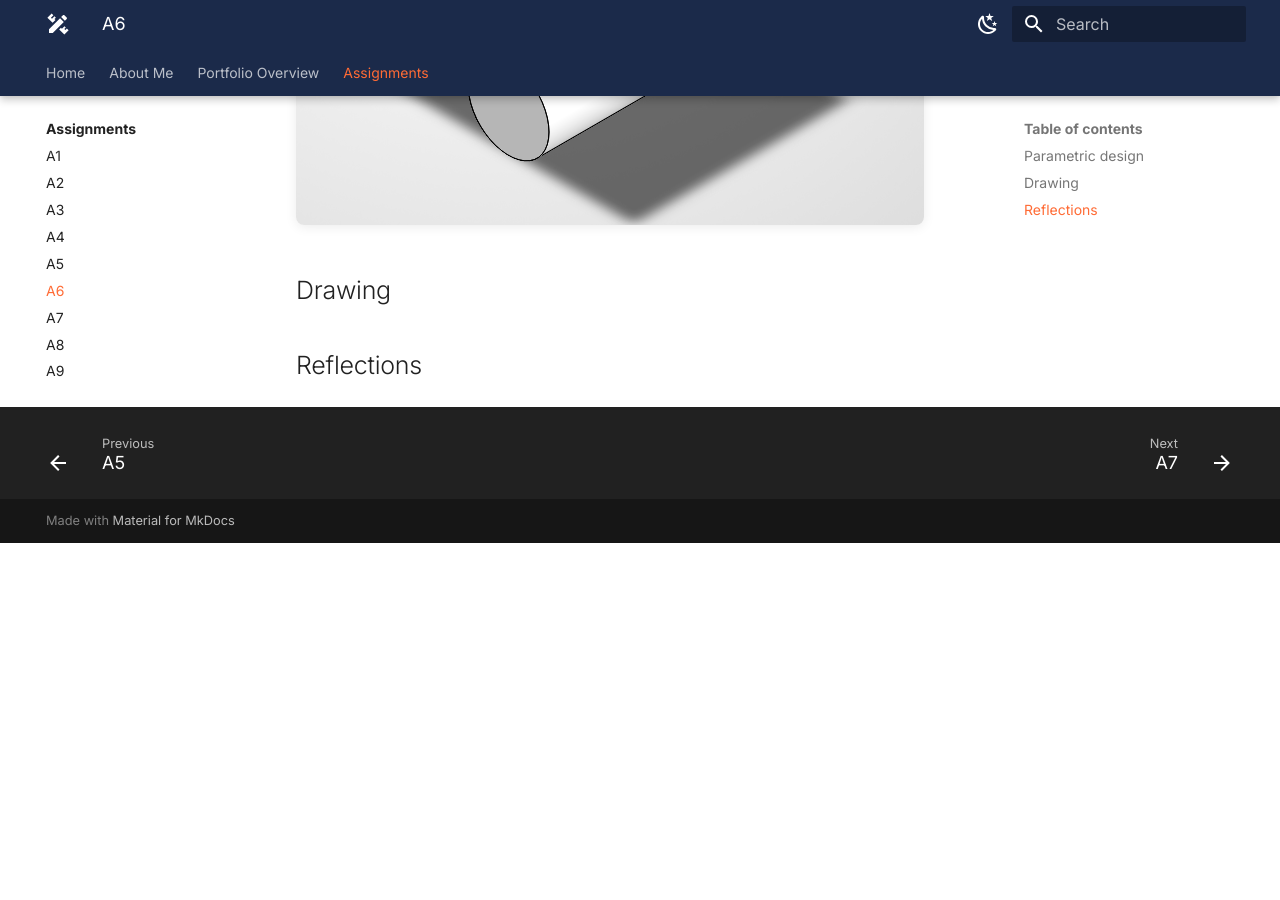
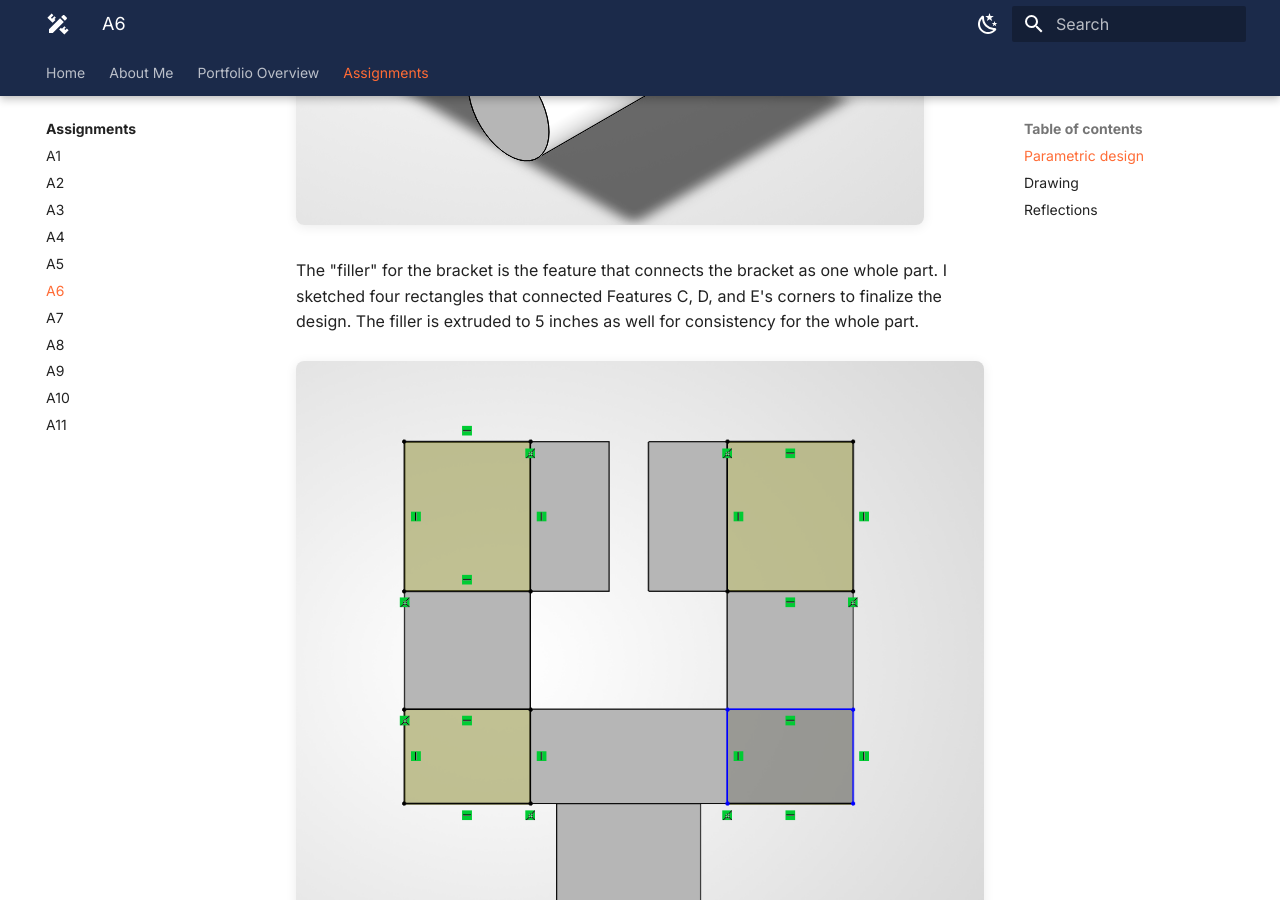
Before and after one commit to ajchiocca/megr2157-portfolio, an MkDocs documentation site: the page built from docs/assignments/A06/index.md, in a window 1280 px wide and 900 px high, scrolled down 7075 px. Built offline with MkDocs 1.6.1 and Material for MkDocs 9.7.7, drawn with Linux system fonts in a browser that asks for light colours; before the commit the page ends 7618 px from its top, so only the background shows below that.

Commit message:
Update index.md

```diff
--- a/docs/assignments/A06/index.md
+++ b/docs/assignments/A06/index.md
@@ -44,6 +44,13 @@ Feature E is the last parametrically driven feature for the bracket. The chosen
 <br>
 ![ftE1](ftE1.png)
 ![ftE2](ftE2.png)
+<br>
+<br>
+The "filler" for the bracket is the feature that connects the bracket as one whole part. I sketched four rectangles that connected Features C, D, and E's corners to finalize the design. The filler is extruded to 5 inches as well for consistency for the whole part.
+<br>
+<br>
+![fill1](fill1.png)
+![fill2](fill2.png)
 
 
 ## Drawing
```
